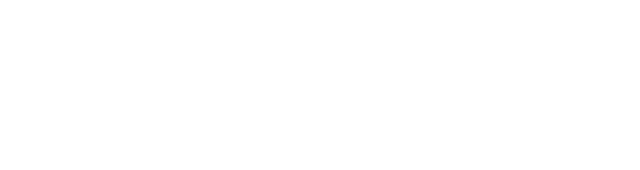
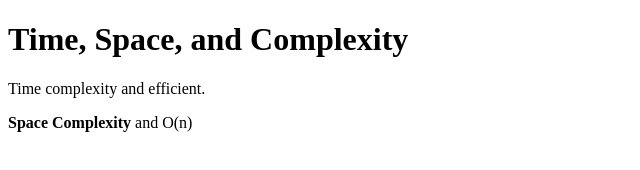
Before and after one commit to acciojob/time-and-space-complexity-ntnehathorat, a website: page main.html in a window 1280 px wide. Shown: the whole page, without its empty margins (0-640 px from the left). Drawn offline with Linux system fonts and the light colour scheme.

Commit message:
created a submission

```diff
--- a/main.html
+++ b/main.html
@@ -12,5 +12,12 @@
 </script>
 
 </body>
+	<h1>Time, Space, and Complexity</h1>
+	<p>
+		Time complexity and efficient.
+	</p>
+	<p>
+		<b>Space Complexity</b> and O(n)
+	</p>
 
 </html>
```
